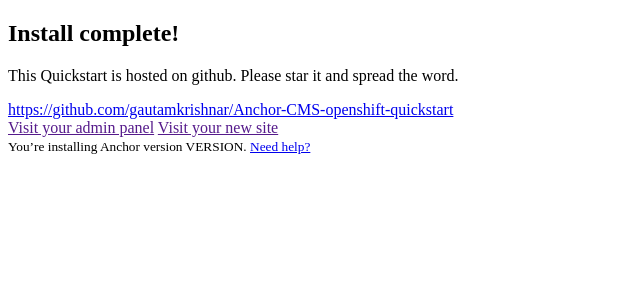
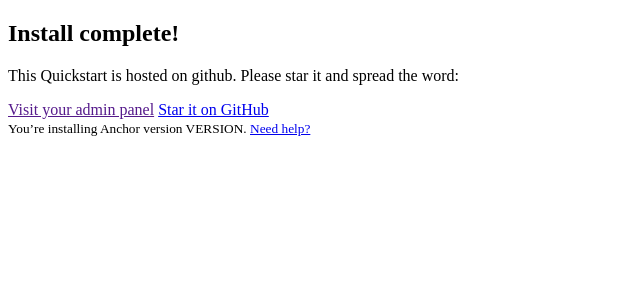
Before and after one commit to gautamkrishnar/Anchor-CMS-openshift-quickstart, a PHP site: template php/install/views/complete.php in a window 1280 px wide. Shown: the part 132-432 px from the top of the page, without its empty margins (0-640 px from the left). Run offline with PHP 8.4, Linux system fonts and the light colour scheme; the template is opened without the code that fills it, so the values that code supplies are empty; some libraries are stand-ins or nearby versions.

Commit message:
Update complete.php

```diff
--- a/php/install/views/complete.php
+++ b/php/install/views/complete.php
@@ -2,11 +2,13 @@
 
 <section class="content small">
 	<h1>Install complete!</h1>
-	<p class="code">This Quickstart is hosted on github. Please star it and spread the word.</p>
-	<a href="https://github.com/gautamkrishnar/Anchor-CMS-openshift-quickstart" target="_blank">https://github.com/gautamkrishnar/Anchor-CMS-openshift-quickstart</a>
+
+	<!--?php if($htaccess): ?-->
+	<p class="code">This Quickstart is hosted on github. Please star it and spread the word:</p>
+
 	<section class="options">
 		<a href="<?php echo $admin_uri; ?>" class="button">Visit your admin panel</a>
-		<a href="<?php echo $site_uri; ?>" class="right">Visit your new site</a>
+		<a href="https://github.com/gautamkrishnar/Anchor-CMS-openshift-quickstart" target="_blank" class="right">Star it on GitHub</a>
 	</section>
 </section>
 
```
